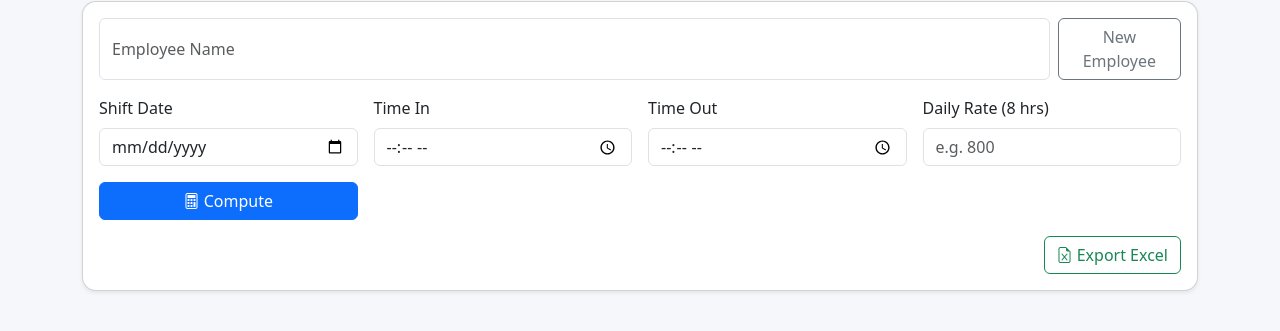
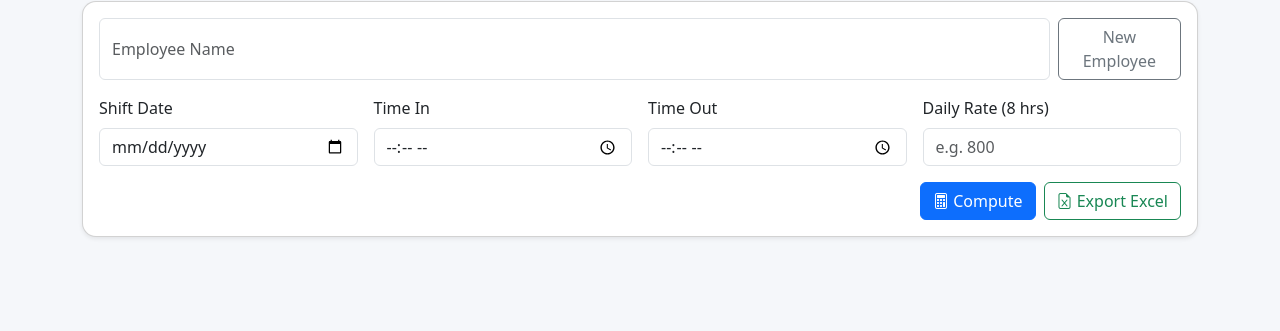
Before and after one commit to pajamoso/SalaryCalculator, a plain HTML site: page index.html in a window 1280 px wide. Shown: the part 85-416 px from the top of the page. Drawn offline with nearby package versions, Linux system fonts and the light colour scheme.

Commit message:
Fix Excel Issue

```diff
--- a/index.html
+++ b/index.html
@@ -52,19 +52,14 @@
           <input type="number" id="dailyRate" class="form-control" placeholder="e.g. 800">
         </div>
 
-        <div class="col-md-3 d-flex align-items-end">
-          <button class="btn btn-primary w-100" onclick="computeSalary()">
+        <div class="mt-3 d-flex justify-content-end gap-2">
+          <button class="btn btn-primary" onclick="computeSalary()">
             <i class="bi bi-calculator"></i> Compute
           </button>
+          <button class="btn btn-outline-success" onclick="exportExcel()">
+            <i class="bi bi-file-earmark-excel"></i> Export Excel
+          </button>
         </div>
-      </div>
-
-      <div class="mt-3 text-end">
-        <button class="btn btn-outline-success" onclick="exportExcel()">
-          <i class="bi bi-file-earmark-excel"></i> Export Excel
-        </button>
-      </div>
-
     </div>
   </div>
 
--- a/script.js
+++ b/script.js
@@ -97,7 +97,6 @@ function newEmployee() {
   document.getElementById("employeeName").disabled = false;
   document.getElementById("employeeName").value = "";
   currentEmployee = null;
-  document.getElementById("dashboard").innerHTML = "";
 }
 
 function exportExcel() {
@@ -106,11 +105,17 @@ function exportExcel() {
     return;
   }
 
+  // Create worksheet from records
   const ws = XLSX.utils.json_to_sheet(records);
+
+  // Create workbook and append worksheet
   const wb = XLSX.utils.book_new();
   XLSX.utils.book_append_sheet(wb, ws, "Salary Records");
+
+  // Trigger download
   XLSX.writeFile(wb, "salary-records.xlsx");
 }
+
 
 function resetInputs() {
   document.getElementById("timeIn").value = "";
```
